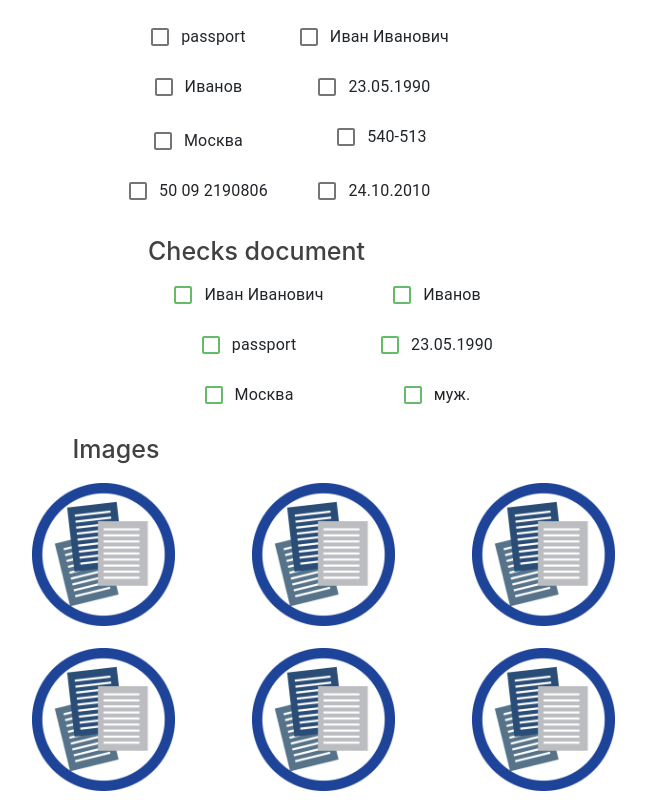
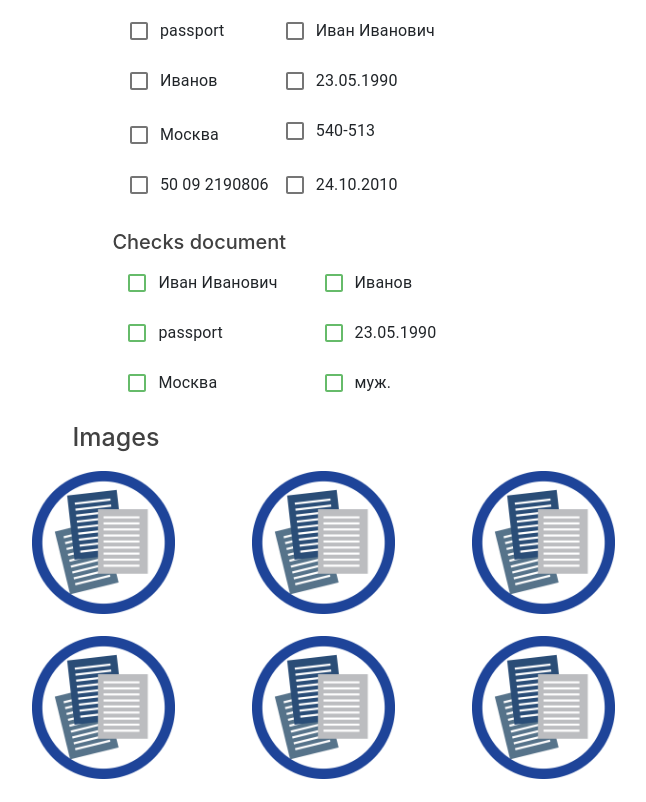
Before and after one commit to AleksandraMakhmutova/mobile_app_react, a React (Create React App) app in the folder client/: page /info/1 in a window 1280 px wide. Shown: the whole page, without its empty margins (304-950 px from the left). Built offline with nearby package versions, Linux system fonts and the light colour scheme.

Commit message:
change style infoPage

```diff
--- a/client/src/Components/InfoPage/CheckedInfo/index.js
+++ b/client/src/Components/InfoPage/CheckedInfo/index.js
@@ -32,10 +32,12 @@ const handleChange = (event) => {
 
 	return (
 		<div className={style.flex}>
+
 	<div id={style.respTable}>
 <div id={style.respTableCaption}>
-<h1>Checks document</h1>
 <div id={style.respTableBody}>
+<h5>Checks document</h5>
+
 <div className={style.respTableRow}>
 
 <div className={style.tableBodyCell}>
--- a/client/src/Components/InfoPage/CheckedInfo/style.module.css
+++ b/client/src/Components/InfoPage/CheckedInfo/style.module.css
@@ -3,7 +3,7 @@
 }
 
 #respTable {
-	width: 100%;
+	width: 91%;
 	display: table;
 }
 
@@ -11,19 +11,18 @@
 		display: table;
 		margin: 0 auto;
 		margin-top: 10px;
-		text-align: center;
+		text-align: start;
 		font-size: 30px;
 		font-weight:normal;
 }
 
-#respTableCaption h1{
-font-size: 25px;
+#respTableCaption h5{
 color: rgb(65, 65, 65);
 }
 
 .tableHeaderCell{
 	display: table-cell;
-	padding: 10px;
+	/* padding: 5px; */
 	text-align: justify;
 	border-bottom: 1px solid black;
 
--- a/client/src/Components/InfoPage/ImagePart/index.js
+++ b/client/src/Components/InfoPage/ImagePart/index.js
@@ -8,7 +8,7 @@ function ImagePart() {
 		<div className={style.container}>
 		<div id={style.respTable}>
   <div id={style.respTableCaption}>
-	<h1>Images</h1>
+	<h5>Images</h5>
 	<div className={style.respTableRow}>
   <div className={style.tableBodyCell}>
   <img src={imageDoc} alt="imageDoc"/>
--- a/client/src/Components/InfoPage/ImagePart/style.module.css
+++ b/client/src/Components/InfoPage/ImagePart/style.module.css
@@ -27,7 +27,7 @@ img{
 }
 
 
-#respTableCaption h1{
+#respTableCaption h5{
 	font-size: 25px;
 	color: rgb(65, 65, 65);
 	}
--- a/client/src/Components/InfoPage/InfoBox/index.js
+++ b/client/src/Components/InfoPage/InfoBox/index.js
@@ -17,8 +17,7 @@ if(key==value){
 }}}))}
 
 	return (
-		<div className={style.flex}>
-
+		// <div className={style.flex}>
 	<div id={style.respTable}>
 <div id={style.respTableCaption}>
 <div id={style.respTableBody}>
@@ -137,7 +136,7 @@ if(key==value){
 </div>
 
 </div>
-		</div>
+		// </div>
 
 	)
 }
--- a/client/src/Components/InfoPage/InfoBox/style.module.css
+++ b/client/src/Components/InfoPage/InfoBox/style.module.css
@@ -1,8 +1,9 @@
 .flex{
 	margin: 6px 0px auto;
+
 }
-#respTable {
-	width: 95%;
+ #respTable {
+	width: 91%;
 	display: table;
 }
 
@@ -10,7 +11,7 @@
 		display: table;
 		margin: 0 auto;
 		margin-top: 10px;
-		text-align: center;
+		text-align: start;
 		font-size: 30px;
 		font-weight:normal;
 }
@@ -25,8 +26,7 @@
 
 .tableBodyCell{
 	display: table-cell;
-	padding-left: 0px;
-	padding-right: 15px;
+	/* padding: 5px; */
 	font-size: medium;
 }
 
--- a/client/src/Components/InfoPage/index.js
+++ b/client/src/Components/InfoPage/index.js
@@ -5,13 +5,14 @@ import docList from '../MainPage/ScrollPart/docList'
 import CheckedInfo from './CheckedInfo';
 import ImagePart from './ImagePart';
 import InfoBox from './InfoBox';
+import style from './style.module.css';
 
 function InfoPage() {
 
 const {id} = useParams();
 const [infoCard, setInfoCard] = useState(docList.filter(el=>(el.id.id == id)));
 		return (
-<div className="flex">
+<div className={style.flex}>
 {	infoCard && <><InfoBox infoCard={infoCard}/></> }
 { infoCard && <><CheckedInfo infoCard={infoCard}/></>}
 <ImagePart/>
--- a/client/src/Components/InfoPage/style.module.css
+++ b/client/src/Components/InfoPage/style.module.css
@@ -0,0 +1,5 @@
+.flex{
+	margin: 0 auto;
+	width: 80%;
+	height: 80%;
+}
--- a/client/src/Components/MainPage/index.js
+++ b/client/src/Components/MainPage/index.js
@@ -5,10 +5,12 @@ import s from './style.module.css'
 import cn from 'classnames'
 
 
+
 function MainPage() {
 
 	return (
 		<div className={s.container}>
+
 		<i className={`fas fa-cogs fa-2x ${cn(s.settings)}`}></i>
     <FotoPart/>
     <ScrollPart/>
```
Also changed, not shown: package.json (added, +21 -0 lines), 15 other files (tests, documents, lock files or other folders).
